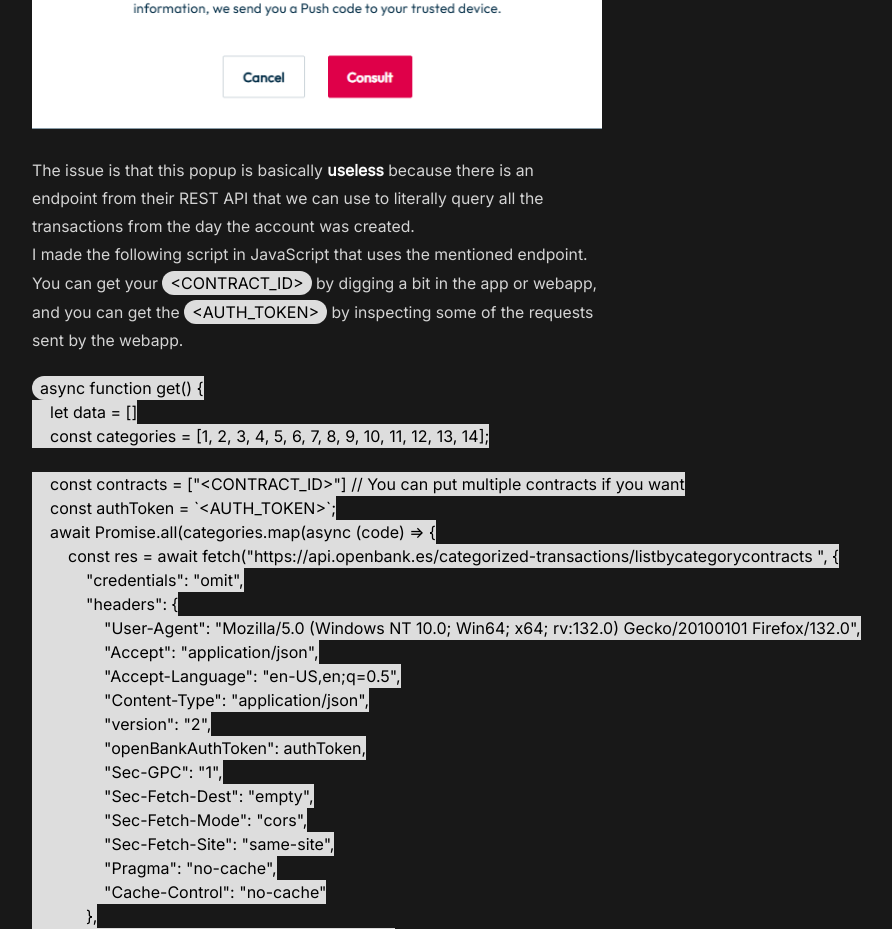
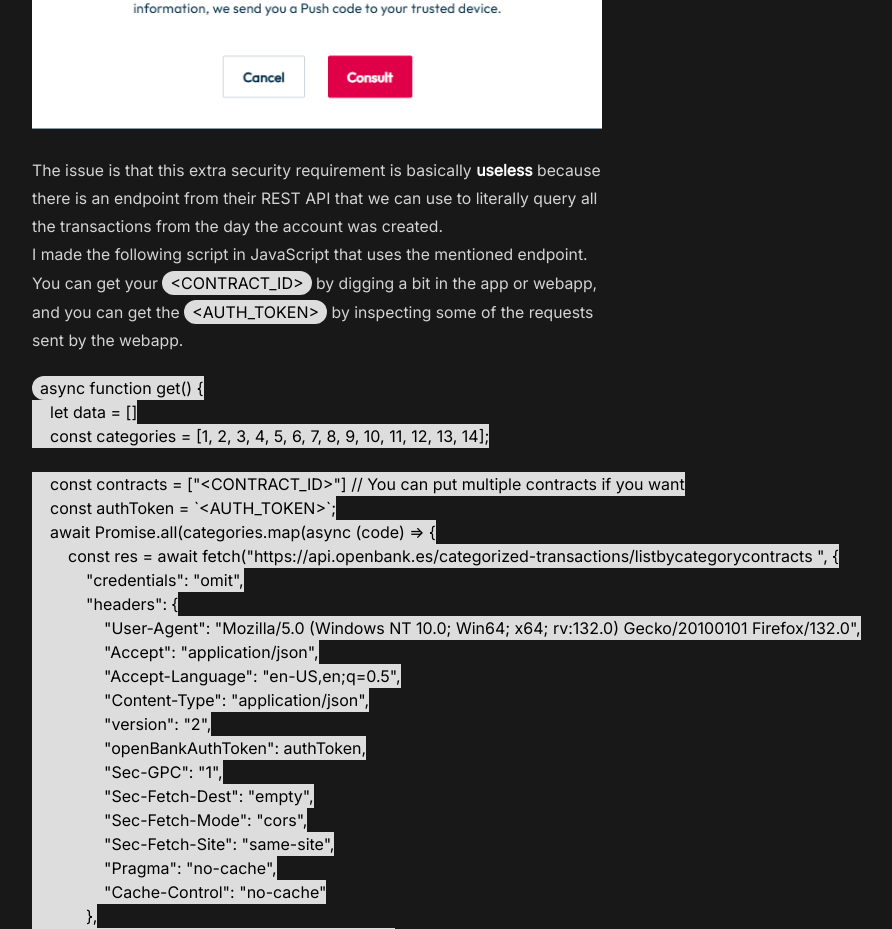
Before and after one commit to marc2332/portfolio, a Next.js app: page /posts/openbank_useless_2fa_movements_history in a window 1280 px wide. Shown: the part 820-1749 px from the top of the page, without its empty margins (283-1175 px from the left). Built offline with nearby package versions, Linux system fonts and the light colour scheme.

Commit message:
chore: more adjustments

```diff
--- a/pages/posts/openbank_useless_2fa_movements_history.mdx
+++ b/pages/posts/openbank_useless_2fa_movements_history.mdx
@@ -21,7 +21,7 @@ By default it only displays movements up to around 3 months ago, if you want to
     <img src="/openbank_2fa_popup.png" alt="Openbank useless 2fa" align="middle" />
 </div>
 \
-The issue is that this popup is basically **useless** because there is an endpoint from their REST API that we can use to literally query all the transactions from the day the account was created.
+The issue is that this extra security requirement is basically **useless** because there is an endpoint from their REST API that we can use to literally query all the transactions from the day the account was created.
 \
 I made the following script in JavaScript that uses the mentioned endpoint.
 \
```
